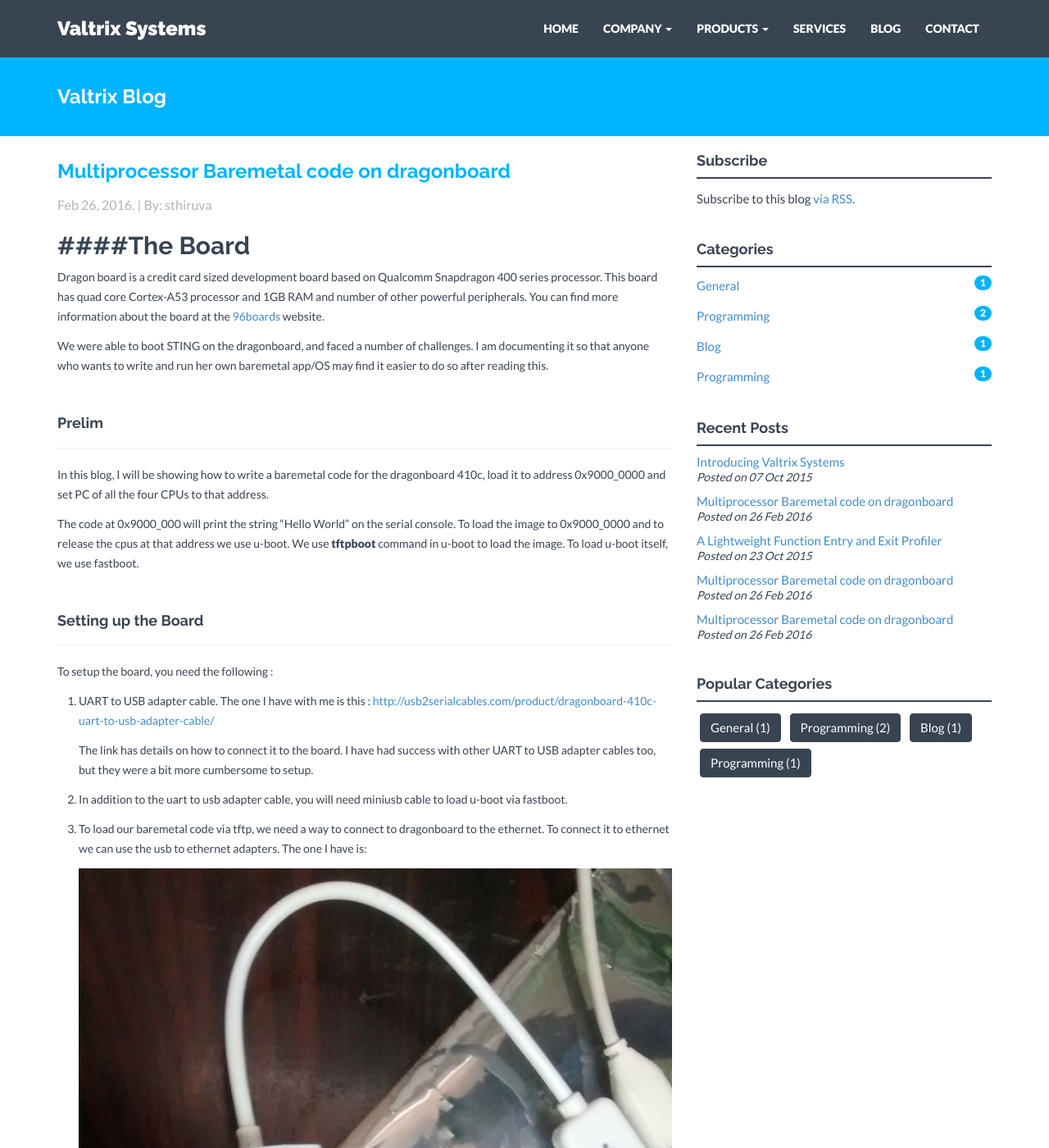
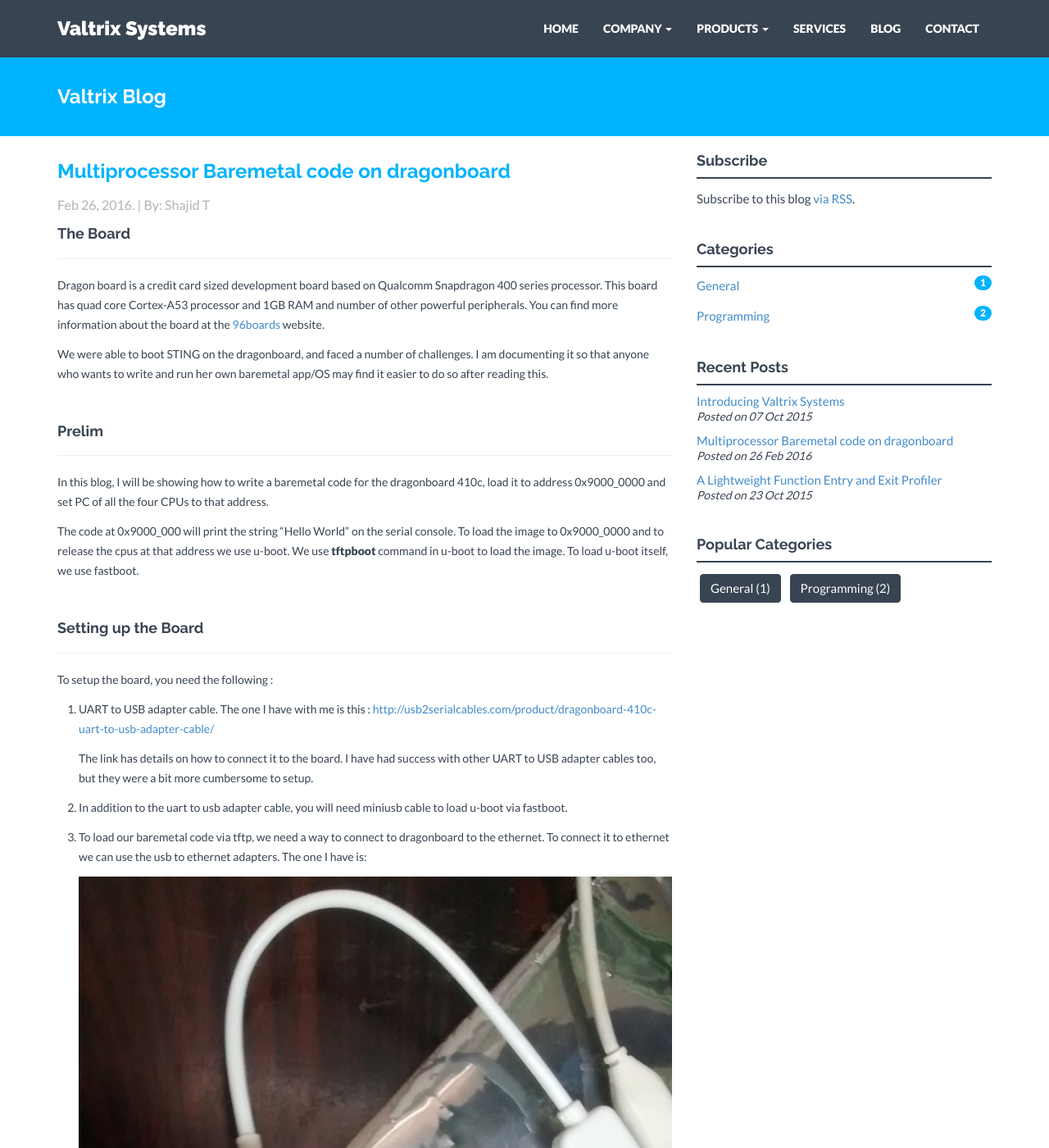
Before and after one commit to valtrix/valtrix.github.io, a Jekyll site: the page built from programming/_posts/2016-02-24-dragonboard-boot.markdown, in a window 1280 px wide and 1400 px high. Shown: the whole window at 82% size. Built offline with Jekyll 4.4.1, drawn with Linux system fonts in a browser that asks for light colours; nearby versions of some CDN libraries; comment, search, counter and statistics services are not loaded.

Commit message:
Fixing issues with the blog

```diff
--- a/programming/_posts/2016-02-24-dragonboard-boot.markdown
+++ b/programming/_posts/2016-02-24-dragonboard-boot.markdown
@@ -3,14 +3,11 @@
 title:  "Valtrix Blog"
 blogtitle: "Multiprocessor Baremetal code on dragonboard"
 date:   2016-02-26 00:00:00
-author: sthiruva
-categories:
-- Blog
-- Programming
+author: Shajid T
 ---
 
 
-####The Board
+#### The Board
 ---
 
 Dragon board is a credit card sized development board based on Qualcomm
@@ -21,7 +18,7 @@
 
 
 We were able to boot STING on the dragonboard, and faced a number of challenges.
-I am documenting it so that anyone who wants to write and run her own baremetal
+I am documenting <!--more--> it so that anyone who wants to write and run her own baremetal
 app/OS may find it easier to do so after reading this.
 
 <br>
@@ -271,7 +268,7 @@
 mechanism to make sure that the write by one cpu to the uart does not clobber
 the output of other cpus
 
-Conclusion
+#### Conclusion
 ---
 The Dragonboard is an wonderful little device. Booting [STING][sting_link] on the dragonboard has been very instructive.
 Having booted STING, we wanted to share the details of how we achieved it. Hope
```
